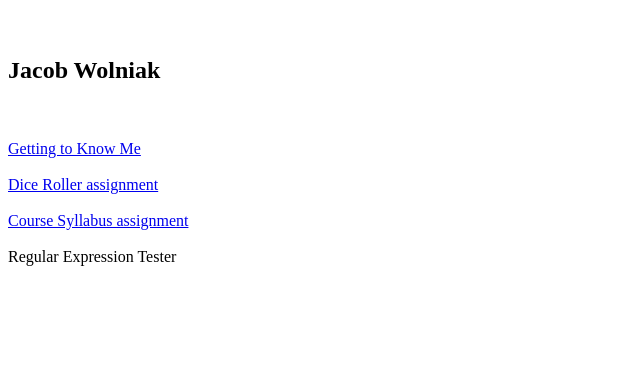
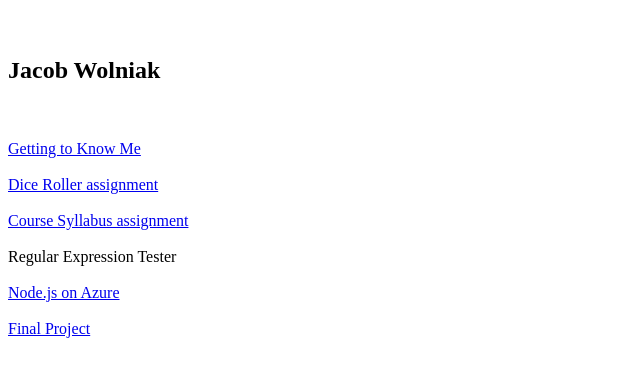
Before and after one commit to Jwolniak/assignment-portfolio-jaw, a plain HTML site: page index.html in a window 1280 px wide. Shown: the part 79-456 px from the top of the page, without its empty margins (0-640 px from the left). Drawn offline with Linux system fonts and the light colour scheme.

Commit message:
Added final project site

```diff
--- a/index.html
+++ b/index.html
@@ -5,3 +5,5 @@
 <a href="https://dice-roller-jw.azurewebsites.net/">Dice Roller assignment</a><br><br>
 <a href="https://course-syllabus-jw.azurewebsites.net/">Course Syllabus assignment</a><br><br>
 <a>Regular Expression Tester</a><br><br>
+<a href="https://hello-node-jw.azurewebsites.net/">Node.js on Azure</a><br><br>
+<a href="https://final-project-syllewis.azurewebsites.net">Final Project</a><br><br>
```
